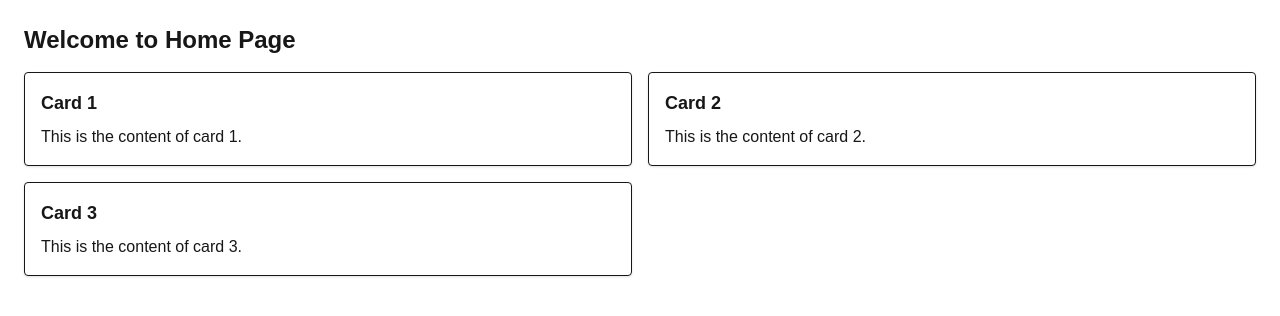
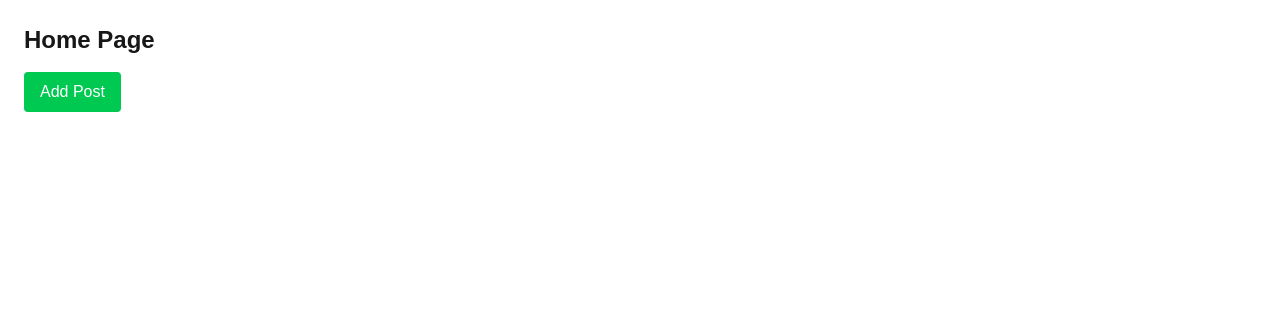
Before and after one commit to Realgke/alx-project-0x02-setup, a Next.js app in the folder alx-project-0x02/: page /home in a window 1280 px wide. Shown: the top 316 px of the page. Built offline with nearby package versions, Linux system fonts and the light colour scheme.

Commit message:
postModal component

```diff
--- /dev/null
+++ b/alx-project-0x02/components/common/PostModal.tsx
@@ -0,0 +1,59 @@
+import React, { useState } from "react";
+import { type PostModalProps } from "@/interfaces";
+
+const PostModal: React.FC<PostModalProps> = ({ isOpen, onClose, onPost }) => {
+  const [title, setTitle] = useState("");
+  const [content, setContent] = useState("");
+
+  if (!isOpen) return null; // hide modal when closed
+
+  const handleSubmit = (e: React.FormEvent) => {
+    e.preventDefault();
+    onPost(title, content); // send data to parent
+    setTitle("");
+    setContent("");
+    onClose(); // close modal
+  };
+
+  return (
+    <div className="fixed inset-0 bg-black bg-opacity-50 flex justify-center items-center z-50">
+      <div className="bg-white p-6 rounded shadow-lg w-96">
+        <h2 className="text-xl font-bold mb-4">Add Post</h2>
+        <form onSubmit={handleSubmit}>
+          <input
+            type="text"
+            placeholder="Title"
+            value={title}
+            onChange={(e) => setTitle(e.target.value)}
+            className="border p-2 w-full mb-2 rounded"
+            required
+          />
+          <textarea
+            placeholder="Content"
+            value={content}
+            onChange={(e) => setContent(e.target.value)}
+            className="border p-2 w-full mb-4 rounded"
+            required
+          />
+          <div className="flex justify-end gap-2">
+            <button
+              type="button"
+              onClick={onClose}
+              className="px-4 py-2 border rounded"
+            >
+              Cancel
+            </button>
+            <button
+              type="submit"
+              className="px-4 py-2 bg-blue-500 text-white rounded"
+            >
+              Post
+            </button>
+          </div>
+        </form>
+      </div>
+    </div>
+  );
+};
+
+export default PostModal;
--- a/alx-project-0x02/interfaces/index.ts
+++ b/alx-project-0x02/interfaces/index.ts
@@ -8,3 +8,8 @@ export interface CardProps {
   title: string;
   content: string;
 }
+export interface PostModalProps {
+  isOpen: boolean;
+  onClose: () => void;
+  onPost: (title: string, content: string) => void;
+}
--- a/alx-project-0x02/pages/home.tsx
+++ b/alx-project-0x02/pages/home.tsx
@@ -1,17 +1,45 @@
-// pages/home.tsx
-import React from "react";
+import React, { useState } from "react";
 import Card from "@/components/common/Card";
+import PostModal from "@/components/common/PostModal";
 
-export default function HomePage() {
+interface Post {
+  title: string;
+  content: string;
+}
+
+const HomePage: React.FC = () => {
+  const [posts, setPosts] = useState<Post[]>([]);
+  const [isModalOpen, setIsModalOpen] = useState(false);
+
+  const handlePost = (title: string, content: string) => {
+    setPosts([...posts, { title, content }]);
+  };
+
   return (
-    <div className="p-6 space-y-4">
-      <h1 className="text-2xl font-bold mb-4">Welcome to Home Page</h1>
+    <div className="p-6">
+      <h1 className="text-2xl font-bold mb-4">Home Page</h1>
+      <button
+        onClick={() => setIsModalOpen(true)}
+        className="mb-4 px-4 py-2 bg-green-500 text-white rounded"
+      >
+        Add Post
+      </button>
 
-      <div className="grid grid-cols-1 md:grid-cols-2 gap-4">
-        <Card title="Card 1" content="This is the content of card 1." />
-        <Card title="Card 2" content="This is the content of card 2." />
-        <Card title="Card 3" content="This is the content of card 3." />
+      {/* Modal */}
+      <PostModal
+        isOpen={isModalOpen}
+        onClose={() => setIsModalOpen(false)}
+        onPost={handlePost}
+      />
+
+      {/* Display posts */}
+      <div className="grid gap-4">
+        {posts.map((post, index) => (
+          <Card key={index} title={post.title} content={post.content} />
+        ))}
       </div>
     </div>
   );
-}
+};
+
+export default HomePage;
```
